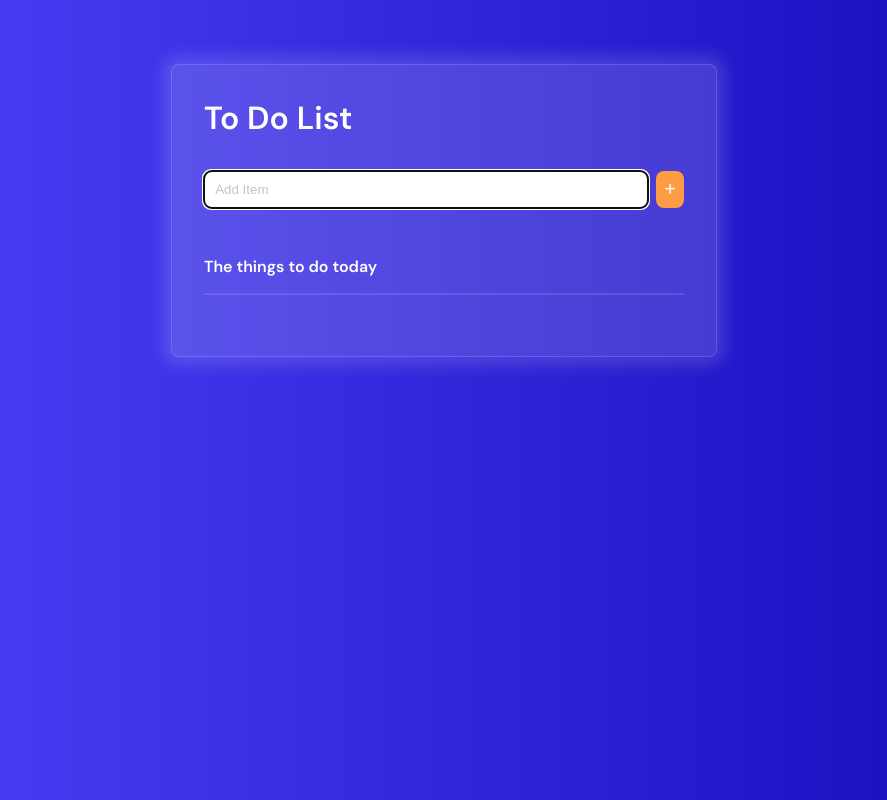
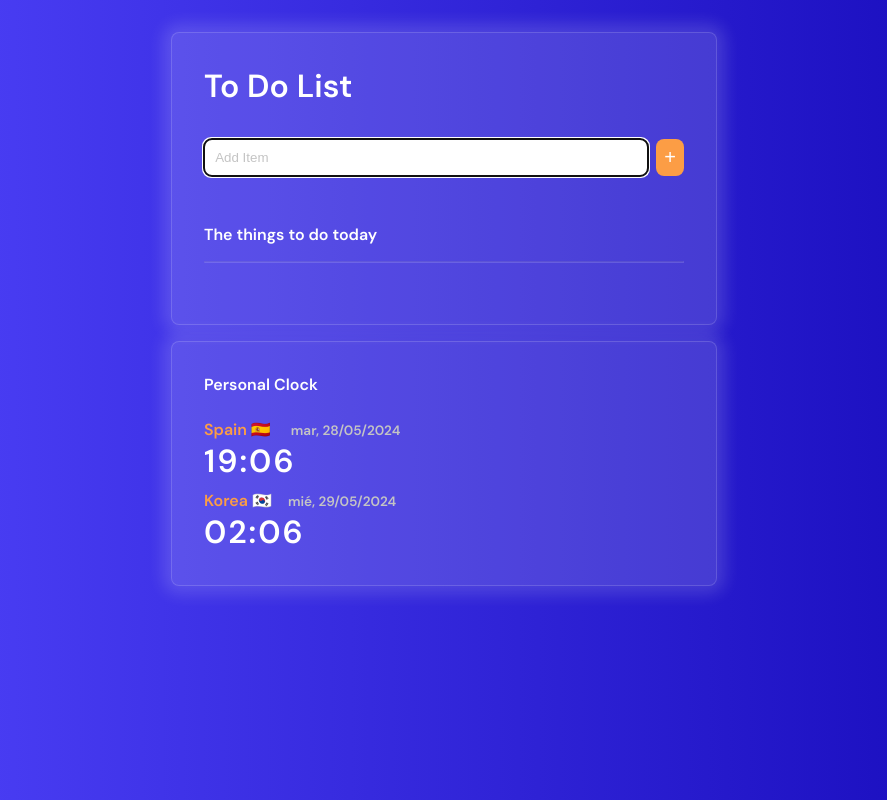
Before and after one commit to chriskwork/todo-list, a plain HTML site: page index.html in a window 1280 px wide. Shown: the whole page, without its empty margins (196-1083 px from the left). Drawn offline with Linux system fonts and the light colour scheme.

Commit message:
digital clock added

```diff
--- /dev/null
+++ b/clock.js
@@ -0,0 +1,49 @@
+function updateTime() {
+    // Current time
+    const now = new Date();
+
+    const clock = document.querySelector('.clock');
+    const spainDateElement = clock.querySelector('.time-main .date');
+    const spainHoursElement = clock.querySelector('.time-main .hours');
+    const koreaDateElement = clock.querySelector('.time-korea .date');
+    const koreaHoursElement = clock.querySelector('.time-korea .hours');
+
+    // Spain time
+    const formatterSpain = new Intl.DateTimeFormat('es-ES', {
+        timeZone: 'Europe/Madrid',
+        year: 'numeric',
+        month: '2-digit',
+        day: '2-digit',
+        weekday: 'short',
+        hour: '2-digit',
+        minute: '2-digit',
+    });
+
+    const spainTimeData = formatterSpain.format(now).split(',');
+
+    spainDateElement.textContent = spainTimeData.slice(0, 2);
+    spainHoursElement.textContent = spainTimeData[2];
+
+    // Korea time
+    const formatterKorea = new Intl.DateTimeFormat('es-ES', {
+        timeZone: 'Asia/Seoul',
+        year: 'numeric',
+        month: '2-digit',
+        day: '2-digit',
+        weekday: 'short',
+        hour: '2-digit',
+        minute: '2-digit',
+    });
+
+    const koreaTimeData = formatterKorea.format(now).split(',');
+
+    koreaDateElement.textContent = koreaTimeData.slice(0, 2);
+    koreaHoursElement.textContent = koreaTimeData[2];
+}
+
+// Update every minute
+setInterval(updateTime, 60000);
+
+updateTime();
+
+// https://worldtimeapi.org/ for sync real-time
--- a/index.html
+++ b/index.html
@@ -46,7 +46,24 @@
                 </div>
             </div>
         </div>
+
+        <div id="clock" class="wrapper clock">
+            <h4>Personal Clock</h4>
+
+            <div class="time-main">
+                <p>Spain 🇪🇸 <span class="date"></span></p>
+
+                <span class="hours"></span>
+            </div>
+
+            <div class="time-korea">
+                <p>Korea 🇰🇷<span class="date"></span></p>
+
+                <span class="hours"></span>
+            </div>
+        </div>
     </body>
 
     <script src="main.js"></script>
+    <script src="clock.js"></script>
 </html>
--- a/main.css
+++ b/main.css
@@ -19,9 +19,10 @@ html {
 body {
     background: linear-gradient(90deg, rgba(81, 69, 252, 1), rgb(20, 8, 184));
 
-    margin-top: 3rem;
+    margin-top: 1rem;
 
     display: flex;
+    flex-direction: column;
     justify-content: center;
     align-items: center;
 }
@@ -34,7 +35,7 @@ hr {
     width: 480px;
     background-color: var(--rgba-bg);
     padding: 2rem;
-    margin: 1rem;
+    margin: 1rem 1rem 0;
     border: 1px solid var(--rgba-bg);
     border-radius: var(--border-radius);
     box-shadow: 0 0 16px 8px var(--rgba-bg);
@@ -150,7 +151,7 @@ hr {
 /* For mobile version */
 @media screen and (max-width: 768px) and (orientation: portrait) {
     .wrapper {
-        width: 90%;
+        width: 85%;
         padding: 2rem 1rem;
     }
 
@@ -166,3 +167,28 @@ hr {
         padding: 4px 16px;
     }
 }
+
+/* Digital clock part */
+#clock p {
+    color: var(--clr-main);
+}
+
+#clock .date {
+    color: #c4c4c4;
+    margin-left: 1rem;
+    font-size: 0.85rem;
+}
+
+#clock .hours {
+    color: #fff;
+    font-size: 2rem;
+    letter-spacing: 2px;
+}
+
+.wrapper.clock h4 {
+    margin-bottom: 1.5rem;
+}
+
+#clock .time-main {
+    margin-bottom: 0.5rem;
+}
```
